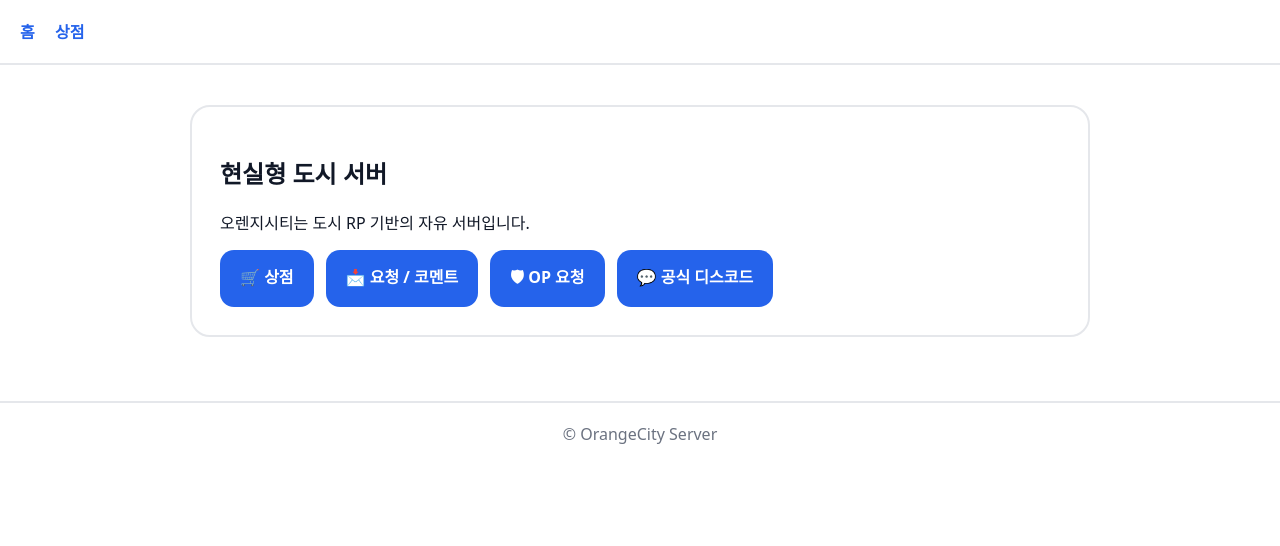
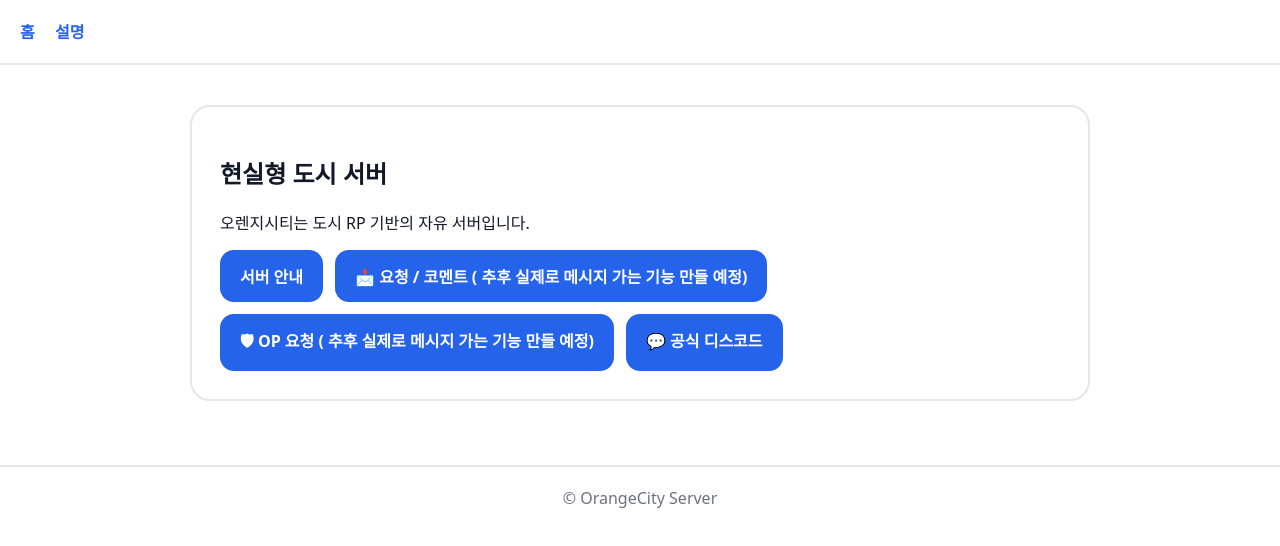
Before and after one commit to hodu0118/orangeserver, a plain HTML site: page index.html in a window 1280 px wide. Shown: the part 90-636 px from the top of the page. Drawn offline with Linux system fonts and the light colour scheme.

Commit message:
Update index.html

```diff
--- a/index.html
+++ b/index.html
@@ -2,7 +2,7 @@
 <html lang="ko">
 <head>
   <meta charset="UTF-8" />
-  <title>오렌지시티 서버</title>
+  <title>오렌지야생 서버</title>
   <meta name="viewport" content="width=device-width, initial-scale=1" />
   <style>
     body { font-family: system-ui, -apple-system, sans-serif; margin: 0; background:#ffffff; color:#111827; }
@@ -22,7 +22,7 @@
     <h1>🍊 오렌지시티</h1>
     <nav>
       <a href="#/">홈</a>
-      <a href="#/shop">상점</a>
+      <a href="#/explain">설명</a>
     </nav>
   </header>
 
@@ -41,23 +41,21 @@
           <h2>현실형 도시 서버</h2>
           <p>오렌지시티는 도시 RP 기반의 자유 서버입니다.</p>
           <div style="display:flex; gap:12px; flex-wrap:wrap;">
-            <a class="btn" href="#/shop">🛒 상점</a>
-            <a class="btn" href="#/request">📩 요청 / 코멘트</a>
-            <a class="btn" href="#/op">🛡 OP 요청</a>
+            <a class="btn" href="#/expain"> 서버 안내</a>
+            <a class="btn" href="#/request">📩 요청 / 코멘트 ( 추후 실제로 메시지 가는 기능 만들 예정)</a>
+            <a class="btn" href="#/op">🛡 OP 요청 ( 추후 실제로 메시지 가는 기능 만들 예정)</a>
             <a class="btn" href="https://discord.gg/PuesAx4S" target="_blank">💬 공식 디스코드</a>
           </div>
         </div>
       `,
-      '/shop': `
+      '/explain': `
         <div class="card">
-          <h2>🛒 오렌지시티 상점</h2>
+          <h2>서버 안내</h2>
           <div class="product">
             <div>
-              <h3>AK-47</h3>
-              <p>강력한 자동소총</p>
-              <p><b>가격: 50,000원</b></p>
-            </div>
-            <button class="btn buy" onclick="buy()">구매</button>
+              <p>오렌지 야생 서버는 무정부 서버입니다!
+              2b2t.한국의 모티브로 만든 오렌지 무정부 서버를 많이 와주세요!</p>
+            <div>
           </div>
         </div>
       `,
@@ -67,7 +65,7 @@
           <p>서버에 바라는 점이나 개선 아이디어를 적어주세요.</p>
           <textarea placeholder="요청사항을 입력하세요" style="width:100%; height:120px; padding:12px; border-radius:12px; border:2px solid #e5e7eb;"></textarea>
           <br><br>
-          <button class="btn" onclick="alert('요청이 접수되었습니다! (관리자가 직접 확인합니다)')">제출</button>
+          <button class="btn" onclick="alert(아직 실현 안된 기능입니다!)">ㅇㅇ 알겠다</button>
         </div>
       `,
       '/op': `
@@ -79,7 +77,7 @@
             <li>서버 기여도</li>
             <li>규칙 이해도</li>
           </ul>
-          <button class="btn" onclick="alert('OP 요청이 접수되었습니다. 디스코드로 연락주세요.')">OP 요청하기</button>
+          <button class="btn" onclick="alert(아직 실현 되지 않은 기능입니다!)">ㅇㅇ 기다릴게</button>
         </div>
       `
     };
```
